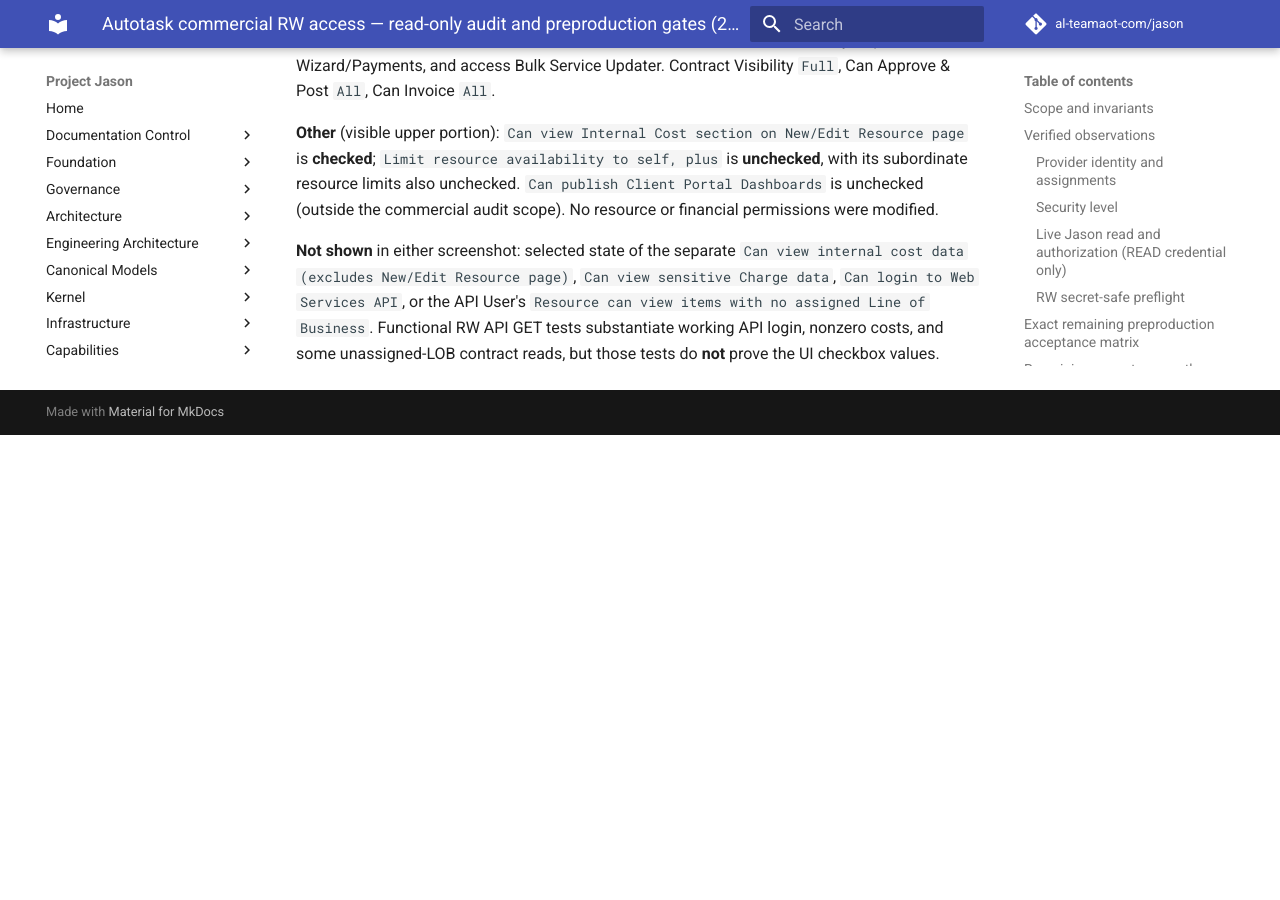
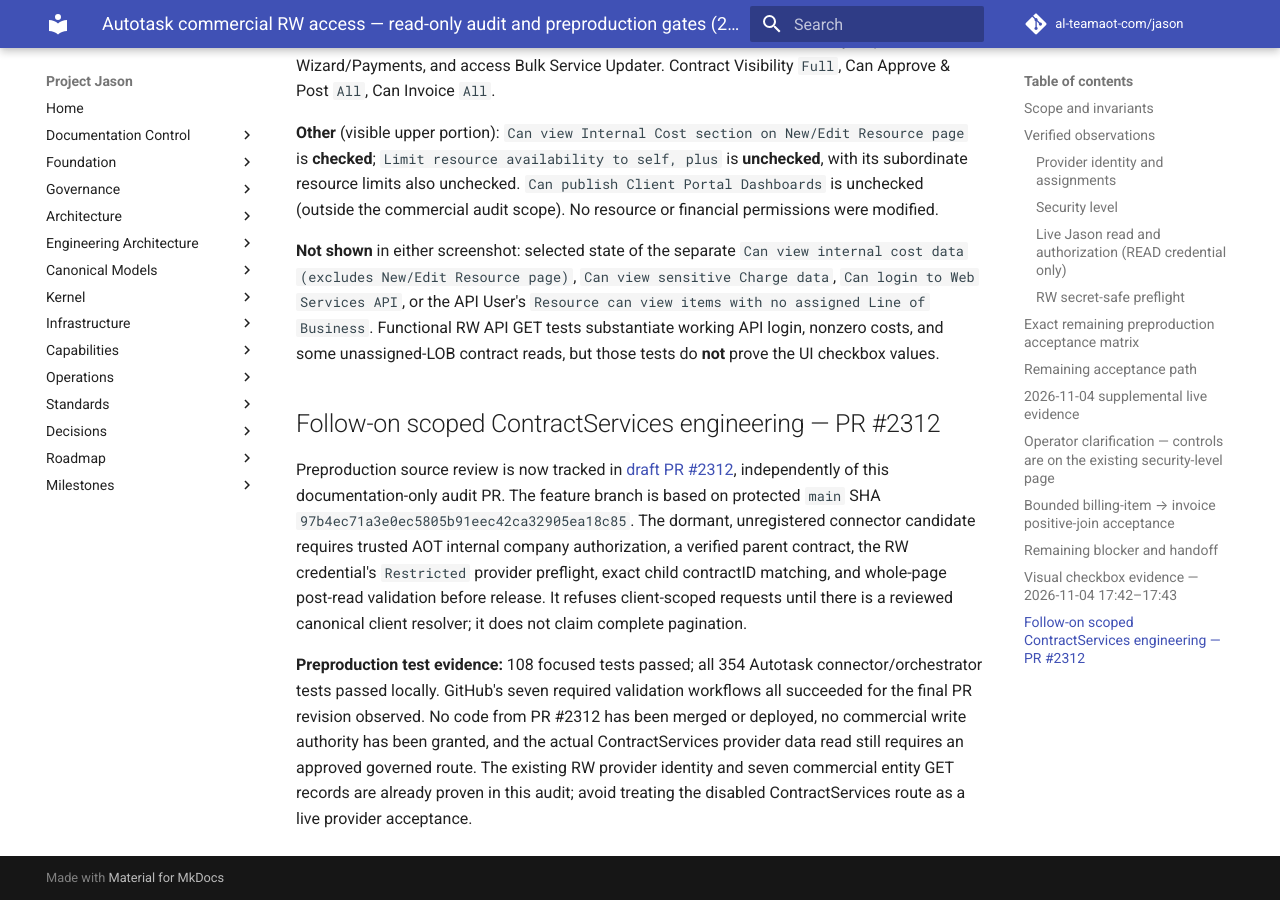
Before and after one commit to al-teamaot-com/jason, an MkDocs documentation site: the page built from docs/operations/Autotask-Commercial-RW-Preproduction-Audit-20261104.md, in a window 1280 px wide and 900 px high, scrolled down 7291 px. Built offline with MkDocs 1.6.1 and Material for MkDocs 9.7.7, drawn with Linux system fonts in a browser that asks for light colours; comment, search, counter and statistics services are not loaded; before the commit the page ends 7726 px from its top, so only the background shows below that.

Commit message:
docs(autotask): link reviewed dormant ContractServices engineering PR

```diff
--- a/docs/operations/Autotask-Commercial-RW-Preproduction-Audit-20261104.md
+++ b/docs/operations/Autotask-Commercial-RW-Preproduction-Audit-20261104.md
@@ -125,3 +125,10 @@
 **Other** (visible upper portion): `Can view Internal Cost section on New/Edit Resource page` is **checked**; `Limit resource availability to self, plus` is **unchecked**, with its subordinate resource limits also unchecked. `Can publish Client Portal Dashboards` is unchecked (outside the commercial audit scope). No resource or financial permissions were modified.
 
 **Not shown** in either screenshot: selected state of the separate `Can view internal cost data (excludes New/Edit Resource page)`, `Can view sensitive Charge data`, `Can login to Web Services API`, or the API User's `Resource can view items with no assigned Line of Business`. Functional RW API GET tests substantiate working API login, nonzero costs, and some unassigned-LOB contract reads, but those tests do **not** prove the UI checkbox values.
+
+
+## Follow-on scoped ContractServices engineering — PR #2312
+
+Preproduction source review is now tracked in [draft PR #2312](https://github.com/al-teamaot-com/jason/pull/2312), independently of this documentation-only audit PR. The feature branch is based on protected `main` SHA `97b4ec71a3e0ec5805b91eec42ca32905ea18c85`. The dormant, unregistered connector candidate requires trusted AOT internal company authorization, a verified parent contract, the RW credential's `Restricted` provider preflight, exact child contractID matching, and whole-page post-read validation before release. It refuses client-scoped requests until there is a reviewed canonical client resolver; it does not claim complete pagination.
+
+**Preproduction test evidence:** 108 focused tests passed; all 354 Autotask connector/orchestrator tests passed locally. GitHub's seven required validation workflows all succeeded for the final PR revision observed. No code from PR #2312 has been merged or deployed, no commercial write authority has been granted, and the actual ContractServices provider data read still requires an approved governed route. The existing RW provider identity and seven commercial entity GET records are already proven in this audit; avoid treating the disabled ContractServices route as a live provider acceptance.
```
